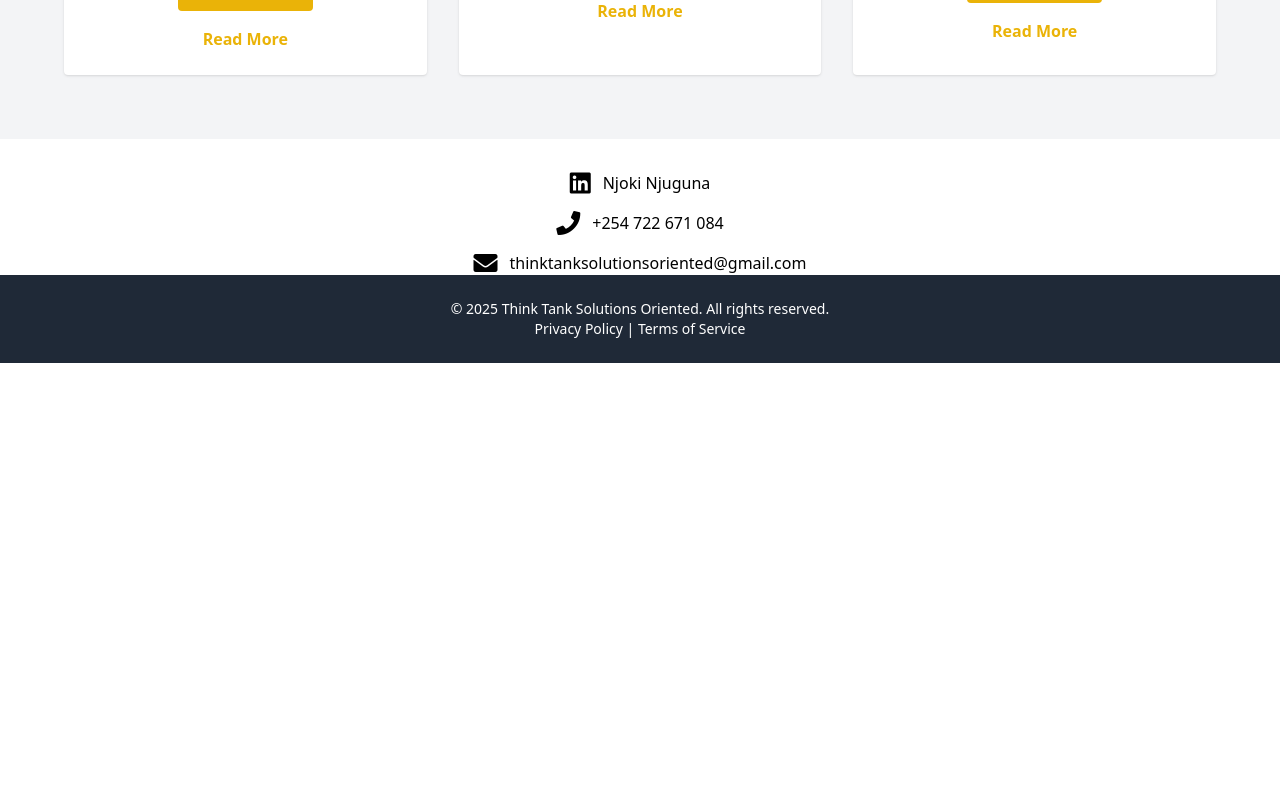
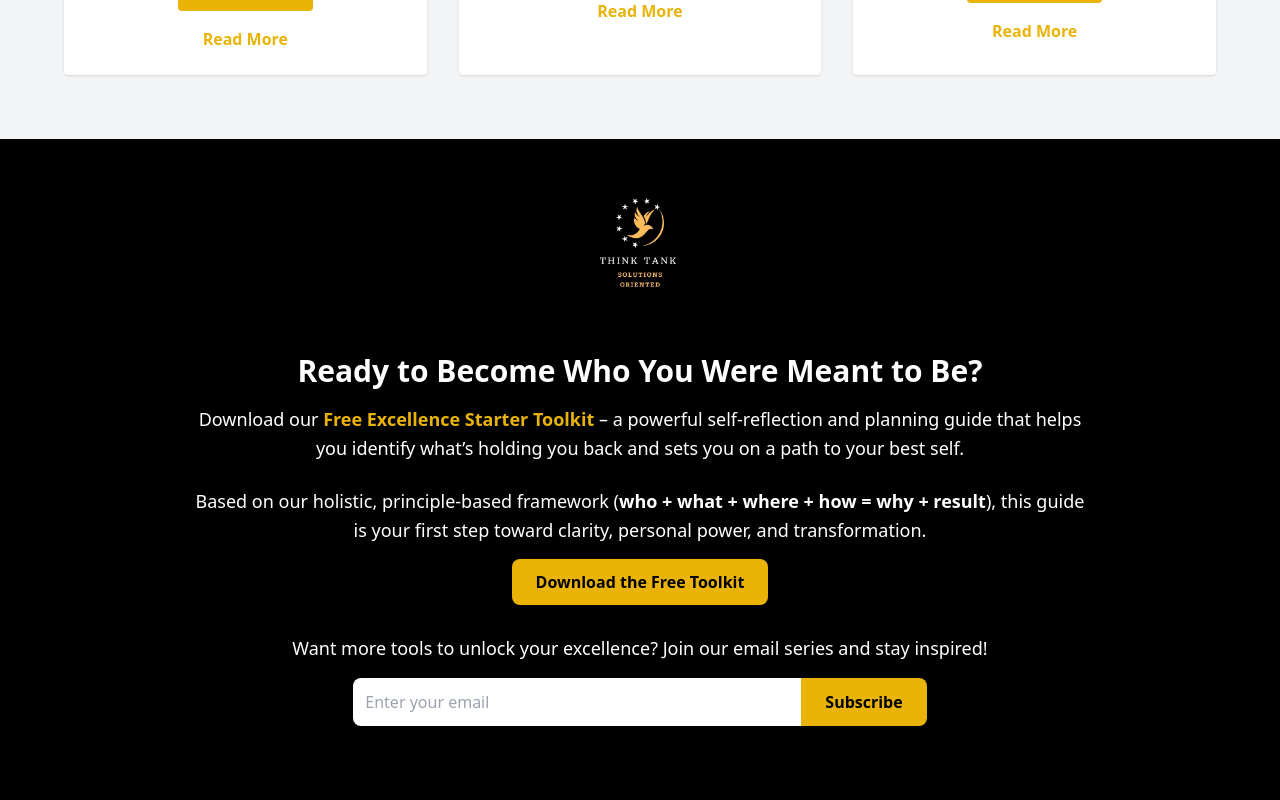
Before and after one commit to Keithclinton/Think_Tank, a React (Create React App) app: page / in a window 1280 px wide. Shown: the part 7260-8060 px from the top of the page. Before the commit the page ends 7623 px from the top, so only its background shows below. Built offline with nearby package versions, Linux system fonts and the light colour scheme.

Commit message:
download section

```diff
--- a/src/Home.js
+++ b/src/Home.js
@@ -656,6 +656,56 @@ const ThinkTankLanding = () => {
   </section>
 </FadeInSection>
 
+{/* Excellence Toolkit Section */}
+<FadeInSection>
+  <section className="py-20 px-6 bg-black text-white text-center">
+    <div className="max-w-4xl mx-auto">
+      <img
+       src={Logo}
+       alt="Logo"
+        className="mx-auto mb-6"
+        style={{ marginTop: "-40px" }}
+        width="150"
+      />
+      <h1 className="text-3xl font-bold mb-4">
+        Ready to Become Who You Were Meant to Be?
+      </h1>
+      <p className="text-lg leading-relaxed mb-6">
+        Download our <span className="text-yellow-500 font-bold">Free Excellence Starter Toolkit</span> – a powerful self-reflection and planning guide that helps you identify what’s holding you back and sets you on a path to your best self.
+      </p>
+      <p className="text-lg leading-relaxed mb-6">
+        Based on our holistic, principle-based framework (<strong>who + what + where + how = why + result</strong>), this guide is your first step toward clarity, personal power, and transformation.
+      </p>
+      <a
+        href="Excellence_Starter_Toolkit_ThinkTank.pdf" // Replace with the actual file path
+        download
+        className="bg-yellow-500 text-black px-6 py-3 rounded-lg font-semibold hover:bg-yellow-600 transition"
+      >
+        Download the Free Toolkit
+      </a>
+      <div className="mt-10">
+        <p className="text-lg mb-4">
+          Want more tools to unlock your excellence? Join our email series and stay inspired!
+        </p>
+        <form action="#" method="POST" className="flex justify-center">
+          <input
+            type="email"
+            placeholder="Enter your email"
+            required
+            className="p-3 w-2/3 md:w-1/2 border-none rounded-l-lg"
+          />
+          <button
+            type="submit"
+            className="bg-yellow-500 text-black px-6 py-3 rounded-r-lg font-semibold hover:bg-yellow-600 transition"
+          >
+            Subscribe
+          </button>
+        </form>
+      </div>
+    </div>
+  </section>
+</FadeInSection>
+
     {/* Social Links */}
     <div className="mt-8 flex flex-col items-center space-y-4">
       <a href="https://www.linkedin.com/in/njoki-njuguna-bb84ab115" target="_blank" rel="noopener noreferrer" className="flex items-center space-x-3 text-black hover:text-gray-700">
```
